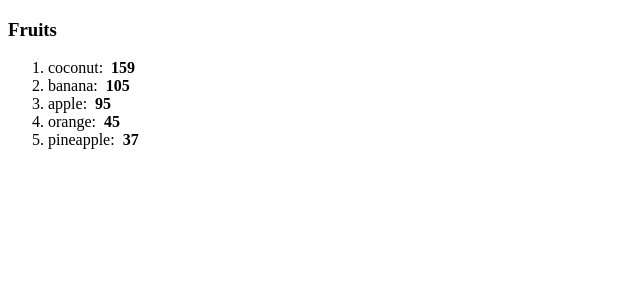
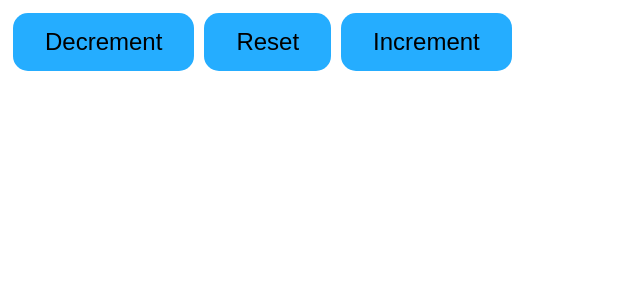
Before and after one commit to arthuragf/react-app-rfbc, a React (Vite) app: page / in a window 1280 px wide. Shown: the top 300 px of the page, without its empty margins (0-640 px from the left). Built offline with nearby package versions, Linux system fonts and the light colour scheme.

Commit message:
Make button component reusable

```diff
--- a/src/App.jsx
+++ b/src/App.jsx
@@ -1,16 +1,11 @@
-import List from './components/List'
+import Button from './components/Button'
 
 function App() {
-    const fruits = [
-        {id: 1, name: "apple", calories: 95},
-        {id: 2, name: "orange", calories: 45},
-        {id: 3, name: "banana", calories: 105},
-        {id: 4, name: "coconut", calories: 159},
-        {id: 5, name: "pineapple", calories: 37}
-    ].sort((a,b) => b.calories - a.calories)
  return (
     <>
-        <List items={fruits} category="Fruits"/>
+        <Button buttonText="Decrement" backgroundColor="#25adff" />
+        <Button buttonText="Reset" backgroundColor="#25adff" />
+        <Button buttonText="Increment" backgroundColor="#25adff" />
     </>
 )
 }
--- /dev/null
+++ b/src/components/Button.jsx
@@ -0,0 +1,20 @@
+const Button = ({buttonText, backgroundColor="#4eff4d", onClick=() => {}}) => {
+  const style = {
+    font: "Arial, sans-serif",
+    fontSize: "1.5em",
+    backgroundColor: backgroundColor,
+    color: "#000",
+    borderRadius: "15px",
+    border: "none",
+    padding: "15px 32px",
+    margin: "5px 5px"
+  };
+
+  return (
+    <button onClick={onClick} style={style}>
+      {buttonText}
+    </button>
+  );
+};
+
+export default Button
```
